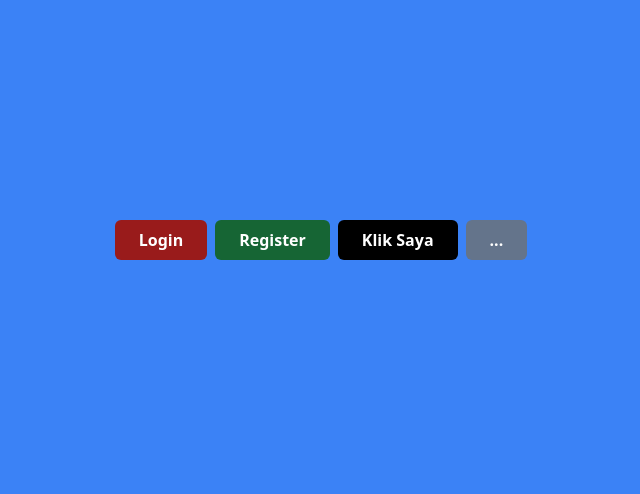
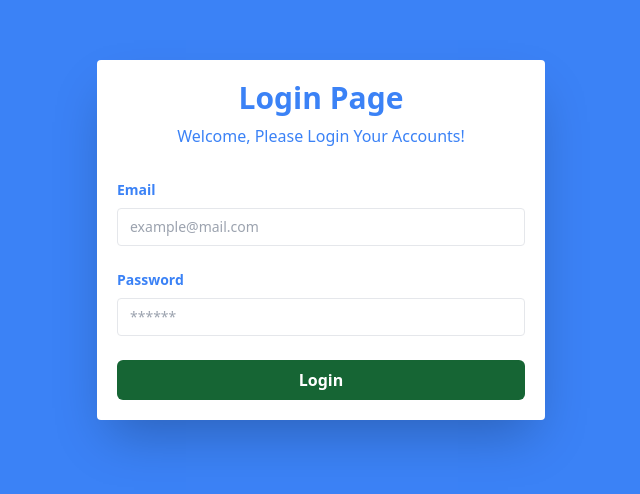
Before and after one commit to rahmatrafli1/Belajar-React-Code-Studio, a React (Vite) app in the folder my-react-app/: page / in a window 1280 px wide. Shown: the part 160-654 px from the top of the page, without its empty margins (319-959 px from the left). Built offline with nearby package versions, Linux system fonts and the light colour scheme.

Commit message:
Mengimplementasi konsep atomic design

```diff
--- a/my-react-app/src/App.jsx
+++ b/my-react-app/src/App.jsx
@@ -1,63 +1,12 @@
-// import React from "react";
-import Button from "./components/elements/Button";
-
-// // Cara 1 Menggunakan class component:
-// class Button extends React.Component {
-//   render() {
-//     return (
-//       <button className="h-10 px-6 font-semibold text-white rounded-md bg-slate-800">
-//         Klik Saya
-//       </button>
-//     );
-//   }
-// }
-
-// // Cara 2 Menggunakan function component:
-// function ButtonBlack() {
-//   return (
-//     <button className="h-10 px-6 font-semibold text-white bg-black rounded-md">
-//       Klik Saya
-//     </button>
-//   );
-// }
-
-// // Cara 3 Menggunakan arrow function component:
-// const ButtonPink = () => {
-//   return (
-//     <button className="h-10 px-6 font-semibold text-white bg-red-400 rounded-md">
-//       Klik Saya
-//     </button>
-//   );
-// };
-
-// Cara 4 menggunakan properti:
-// const ButtonAja = (props) => {
-//   // eslint-disable-next-line react/prop-types
-//   const { variant = "bg-slate-500", text = "..." } = props;
-//   return (
-//     <button
-//       className={`h-10 px-6 font-semibold rounded-md ${variant} text-white`}
-//     >
-//       {text}
-//     </button>
-//   );
-// };
+import LoginPage from "./pages/login";
+// import RegisterPage from "./pages/register";
 
 function App() {
   return (
-    <div className="flex items-center justify-center min-h-screen bg-blue-500">
-      <div className="flex gap-x-2">
-        {/* <Button />
-        <Button />
-        <Button />
-        <ButtonBlack />
-        <ButtonPink /> */}
-        <Button variant="bg-red-800" text="Login" />
-        <Button variant="bg-green-800" text="Register" />
-        <Button variant="bg-black" text="Klik Saya" />
-        <Button />
-      </div>
-    </div>
+    <>
+      <LoginPage />
+      {/* <RegisterPage /> */}
+    </>
   );
 }
 
--- a/my-react-app/src/components/elements/Button/index.jsx
+++ b/my-react-app/src/components/elements/Button/index.jsx
@@ -1,9 +1,10 @@
 const Button = (props) => {
   // eslint-disable-next-line react/prop-types
-  const { variant = "bg-slate-500", text = "..." } = props;
+  const { type, variant = "bg-slate-500", text = "..." } = props;
   return (
     <button
-      className={`h-10 px-6 font-semibold rounded-md ${variant} text-white`}
+      type={type}
+      className={`w-full h-10 px-6 font-semibold rounded-md ${variant} text-white`}
     >
       {text}
     </button>
--- a/my-react-app/src/components/elements/input/Input.jsx
+++ b/my-react-app/src/components/elements/input/Input.jsx
@@ -0,0 +1,15 @@
+const Input = (props) => {
+  // eslint-disable-next-line react/prop-types
+  const { type, id, placeholder } = props;
+  return (
+    <input
+      type={type}
+      id={id}
+      className="w-full px-3 py-2 text-sm text-black border rounded focus:outline-none focus:border-blue-500 focus:ring-1 focus:ring-blue-500"
+      placeholder={placeholder}
+      autoComplete="off"
+    />
+  );
+};
+
+export default Input;
--- a/my-react-app/src/components/elements/input/Label.jsx
+++ b/my-react-app/src/components/elements/input/Label.jsx
@@ -0,0 +1,14 @@
+const Label = (props) => {
+  // eslint-disable-next-line react/prop-types
+  const { htmlFor, title } = props;
+  return (
+    <label
+      htmlFor={htmlFor}
+      className="block mb-2 text-sm font-bold text-blue-500 "
+    >
+      {title}
+    </label>
+  );
+};
+
+export default Label;
--- a/my-react-app/src/components/elements/input/index.jsx
+++ b/my-react-app/src/components/elements/input/index.jsx
@@ -0,0 +1,15 @@
+import Input from "./Input";
+import Label from "./Label";
+
+const InputForm = (props) => {
+  // eslint-disable-next-line react/prop-types
+  const { htmlFor, title, type, id, placeholder } = props;
+  return (
+    <div className="mb-6">
+      <Label htmlFor={htmlFor} title={title} />
+      <Input type={type} id={id} placeholder={placeholder} />
+    </div>
+  );
+};
+
+export default InputForm;
--- /dev/null
+++ b/my-react-app/src/components/fragments/FormLogin.jsx
@@ -0,0 +1,26 @@
+import Button from "../elements/Button";
+import InputForm from "../elements/input";
+
+const FormLogin = () => {
+  return (
+    <form>
+      <InputForm
+        htmlFor="email"
+        title="Email"
+        type="email"
+        id="email"
+        placeholder="example@mail.com"
+      />
+      <InputForm
+        htmlFor="password"
+        title="Password"
+        type="password"
+        id="password"
+        placeholder="******"
+      />
+      <Button type="button" variant="bg-green-800" text="Login" />
+    </form>
+  );
+};
+
+export default FormLogin;
--- /dev/null
+++ b/my-react-app/src/components/fragments/FormRegister.jsx
@@ -0,0 +1,40 @@
+import Button from "../elements/Button";
+import InputForm from "../elements/input";
+
+const FormRegister = () => {
+  return (
+    <form>
+      <InputForm
+        htmlFor="name"
+        title="Full Name"
+        type="text"
+        id="name"
+        placeholder="Insert your Name...."
+      />
+      <InputForm
+        htmlFor="email"
+        title="Email"
+        type="email"
+        id="email"
+        placeholder="example@mail.com"
+      />
+      <InputForm
+        htmlFor="password"
+        title="Password"
+        type="password"
+        id="password"
+        placeholder="******"
+      />
+      <InputForm
+        htmlFor="rpassword"
+        title="Repeat Password"
+        type="password"
+        id="rpassword"
+        placeholder="******"
+      />
+      <Button type="button" variant="bg-green-800" text="Register" />
+    </form>
+  );
+};
+
+export default FormRegister;
--- /dev/null
+++ b/my-react-app/src/components/layouts/AuthLayout.jsx
@@ -0,0 +1,19 @@
+const AuthLayout = (props) => {
+  // eslint-disable-next-line react/prop-types
+  const { children, title, description } = props;
+  return (
+    <div className="flex items-center justify-center min-h-screen bg-blue-500">
+      <div className="w-full max-w-xl px-5 py-5 bg-white rounded shadow-2xl md:max-w-md sm:max-w-sm">
+        <h1 className="mb-2 text-3xl font-bold text-center text-blue-500">
+          {title}
+        </h1>
+        <p className="mb-8 font-medium text-center text-blue-500">
+          {description}
+        </p>
+        {children}
+      </div>
+    </div>
+  );
+};
+
+export default AuthLayout;
--- /dev/null
+++ b/my-react-app/src/pages/login.jsx
@@ -0,0 +1,15 @@
+import AuthLayout from "../components/layouts/AuthLayout";
+import FormLogin from "../components/fragments/FormLogin";
+
+const LoginPage = () => {
+  return (
+    <AuthLayout
+      title="Login Page"
+      description="Welcome, Please Login Your Accounts!"
+    >
+      <FormLogin />
+    </AuthLayout>
+  );
+};
+
+export default LoginPage;
--- /dev/null
+++ b/my-react-app/src/pages/register.jsx
@@ -0,0 +1,15 @@
+import FormRegister from "../components/fragments/FormRegister";
+import AuthLayout from "../components/layouts/AuthLayout";
+
+const RegisterPage = () => {
+  return (
+    <AuthLayout
+      title="Register Page"
+      description="Welcome, Please Register Your Accounts!"
+    >
+      <FormRegister />
+    </AuthLayout>
+  );
+};
+
+export default RegisterPage;
```
